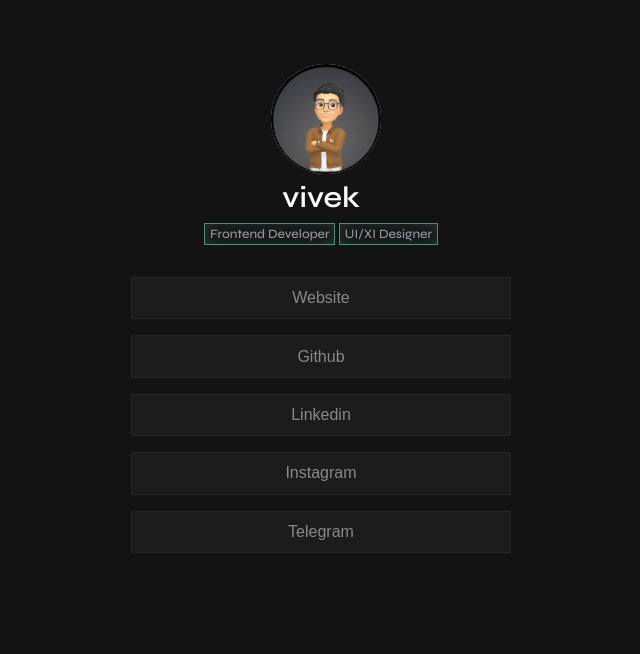
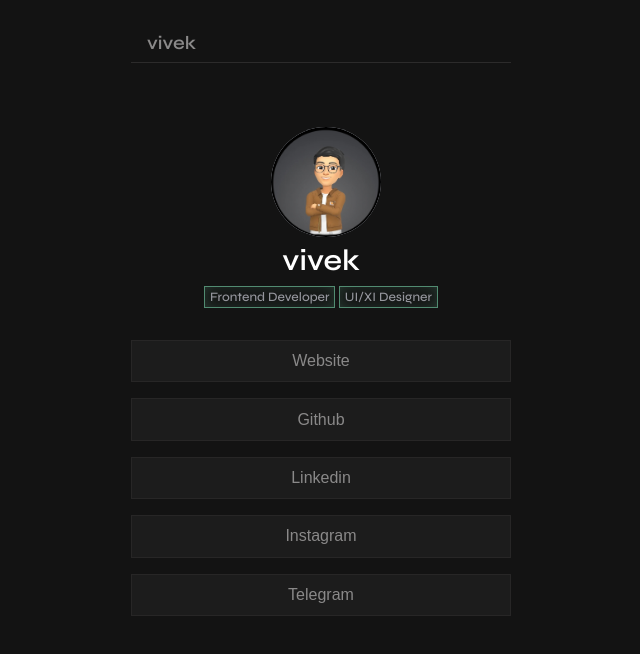
Before and after one commit to Vivekmakwan05/bio, a plain HTML site: page index.html in a window 1280 px wide. Shown: the whole page, without its empty margins (319-959 px from the left). Drawn offline with nearby package versions, Linux system fonts and the light colour scheme.

Commit message:
Update index.html

```diff
--- a/index.html
+++ b/index.html
@@ -17,7 +17,7 @@
 
          <div class="card-tooltip">
             <div class="card-content">
-
+               <h3>vivek</h3>
                <div class="card-data">
                   <div class="card-image">
                      <div class="card-mask">
```
